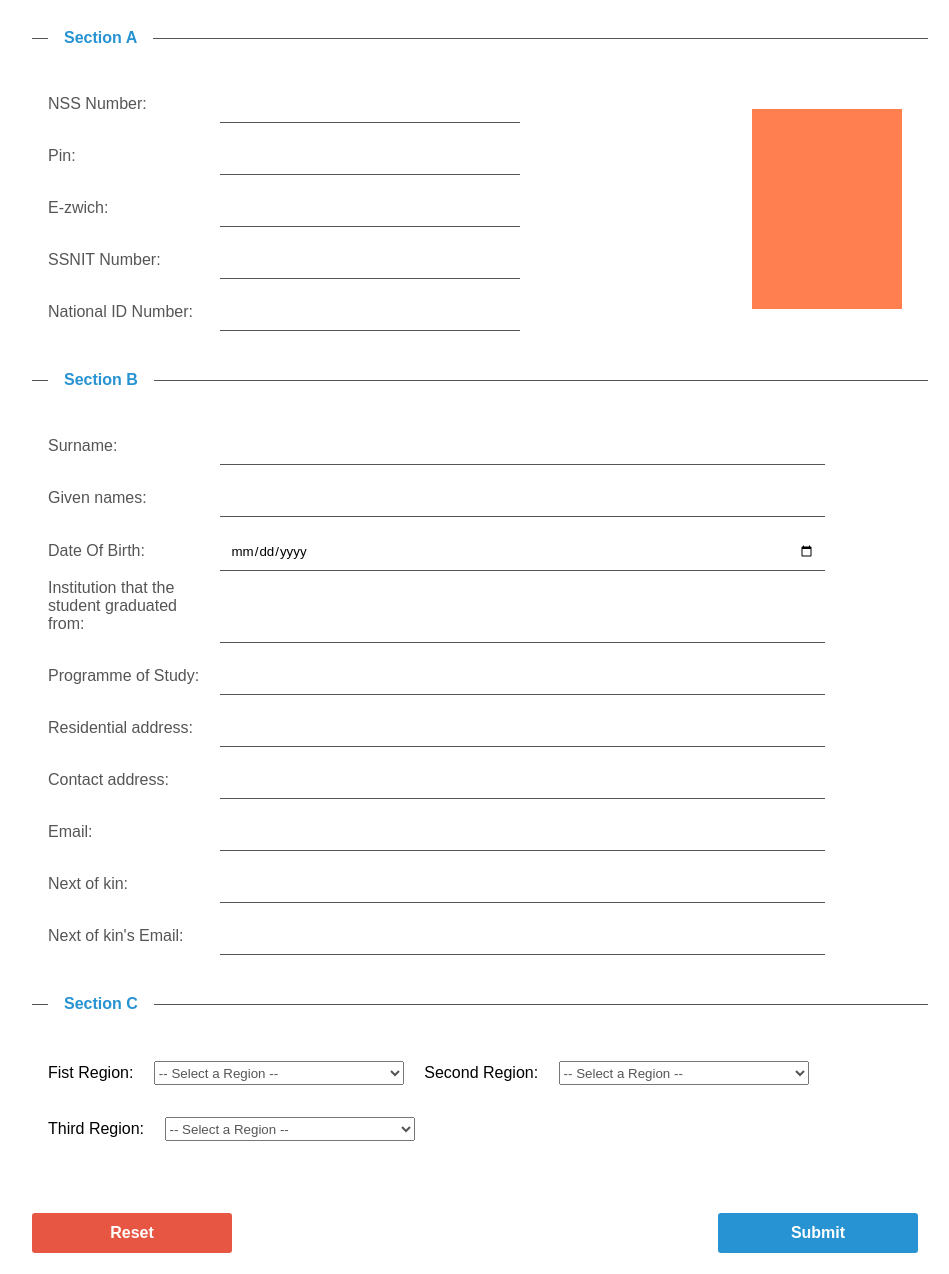
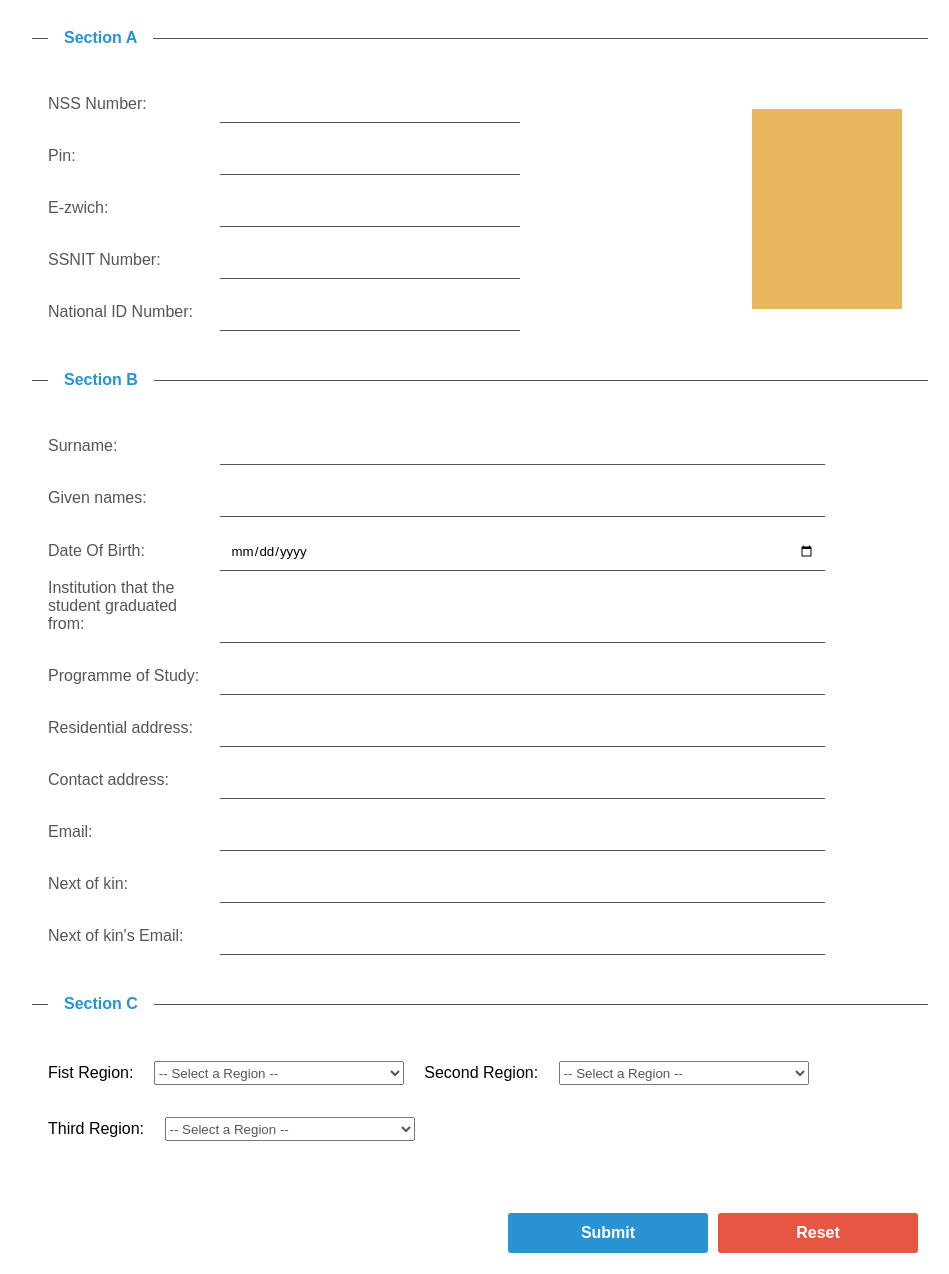
Before and after one commit to devenyam/NSS-Final-Year-Project, a plain HTML site: page index.html in a window 1280 px wide. Shown: the part 126-1400 px from the top of the page, without its empty margins (160-1109 px from the left). Drawn offline with Linux system fonts and the light colour scheme.

Commit message:
more modifications

```diff
--- a/styles.css
+++ b/styles.css
@@ -128,7 +128,7 @@ input {
   margin: 10px;
   height: 200px;
   width: 150px;
-  background-color: coral;
+  background-color: rgb(231, 183, 93);
 }
 
 .section-b input {
@@ -185,13 +185,14 @@ button[type='reset'] {
   cursor: pointer;
   font-weight: 600;
   font-size: 16px;
-  float: left;
+  float: right;
   transition: all 0.5s ease-in-out;
 }
 
 button[type='submit']:hover,
 button[type='reset']:hover {
-  transform: scale(1.1);
+  transform: scale(0.95);
+  opacity: 0.8;
   letter-spacing: 1px;
 }
 
```
